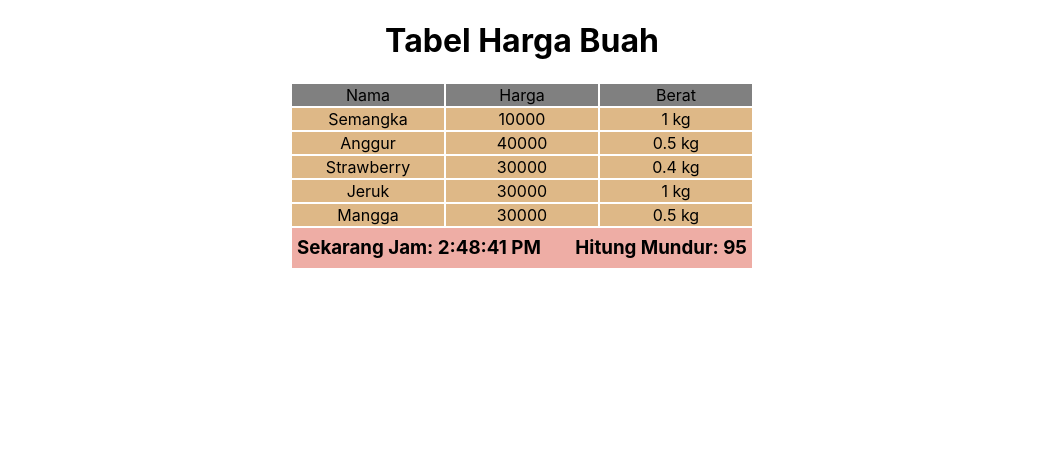
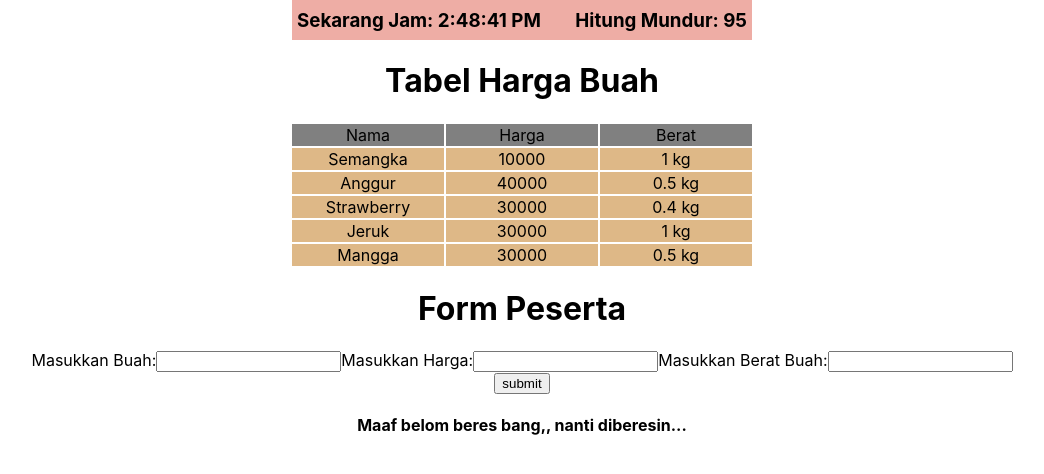
Before and after one commit to haryabdulrachman/sanbercode-reactjs-0720-week3, a React (Create React App) app: page / in a window 1280 px wide. Shown: the top 474 px of the page, without its empty margins (118-1162 px from the left). Built offline with nearby package versions, Linux system fonts and the light colour scheme.

Commit message:
Menambahkan tugas13.jsx

```diff
--- a/src/App.js
+++ b/src/App.js
@@ -2,12 +2,14 @@ import React from 'react';
 import './App.css';
 import Tugas11 from './Tugas11/tugas11'
 import Tugas12 from './Tugas12/tugas12'
+import Tugas13 from './Tugas13/tugas13'
 
 function App() {
   return (
     <div className="App">
-      <Tugas11 />
+      {/* <Tugas11 /> */}
       <Tugas12 />
+      <Tugas13 />
     </div>
   );
 }
--- /dev/null
+++ b/src/Tugas13/tugas13.jsx
@@ -0,0 +1,92 @@
+import React, { Component } from "react"
+
+// Perubahan
+class BuahBuahan extends Component {
+  constructor(props) {
+    super(props)
+    this.state = {
+      dataHargaBuah: [
+        { nama: "Semangka", harga: 10000, berat: 1000 },
+        { nama: "Anggur", harga: 40000, berat: 500 },
+        { nama: "Strawberry", harga: 30000, berat: 400 },
+        { nama: "Jeruk", harga: 30000, berat: 1000 },
+        { nama: "Mangga", harga: 30000, berat: 500 }
+      ],
+      inputName: {
+        nama: '',
+        harga: '',
+        berat: ''
+      }
+    }
+    this.handleChange = this.handleChange.bind(this);
+    this.handleSubmit = this.handleSubmit.bind(this);
+  }
+
+  handleChange(event) {
+    // console.log(event.target)
+    // this.setState({
+    //   inputName: {
+    //     nama: event.target.v,
+    //     harga: event.target.value,
+    //     berat: event.target.value
+    //   }
+    // });
+  }
+
+  handleSubmit(event) {
+    event.preventDefault()
+    // console.log(this.state.inputName.nama)
+    console.log(event.target.value)
+    // this.setState({
+    //   dataHargaBuah: [...this.state.dataHargaBuah, this.state.inputName],
+    //   inputName: ''
+    // })
+  }
+
+  render() {
+    return (
+      <>
+        <div className="container">
+          <h1>Tabel Harga Buah</h1>
+          <table>
+            <thead>
+              <tr>
+                <td>Nama</td>
+                <td>Harga</td>
+                <td>Berat</td>
+              </tr>
+            </thead>
+            <tbody>
+              {this.state.dataHargaBuah.map((el, index) => {
+                return (
+                  <tr key={index}>
+                    <td> {el.nama} </td>
+                    <td> {el.harga}</td>
+                    <td> {el.berat / 1000 + ' kg'}</td>
+                  </tr>
+                )
+              })}
+            </tbody>
+          </table>
+        </div>
+
+        <h1>Form Peserta</h1>
+        <form onSubmit={this.handleSubmit}>
+          <label>Masukkan Buah:</label>
+          <input type="text" inputnama={this.state.inputName.nama} onChange={this.handleChange} />
+          <label>Masukkan Harga:</label>
+          <input type="text" inputharga={this.state.inputName.harga} onChange={this.handleChange} />
+          <label>Masukkan Berat Buah:</label>
+          <input type="text" inputberat={this.state.inputName.berat} onChange={this.handleChange} /> <br />
+          <button>submit</button>
+        </form>
+
+        <h4>Maaf belom beres bang,, nanti diberesin...</h4>
+
+      </>
+    )
+  }
+}
+
+
+export default BuahBuahan
```
